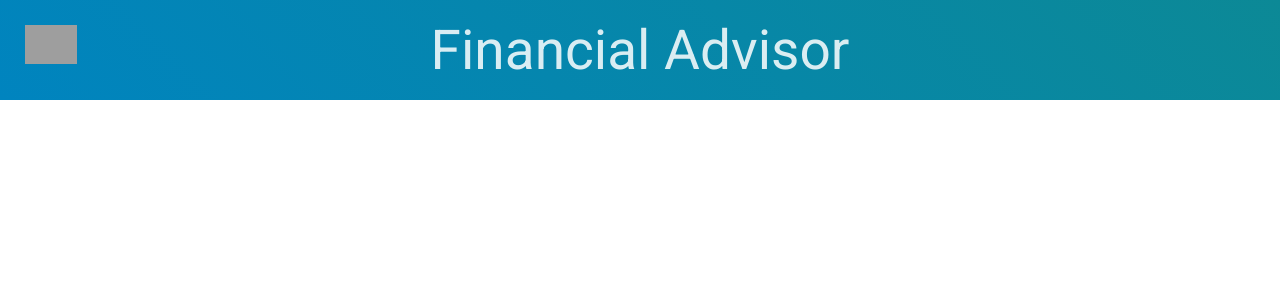
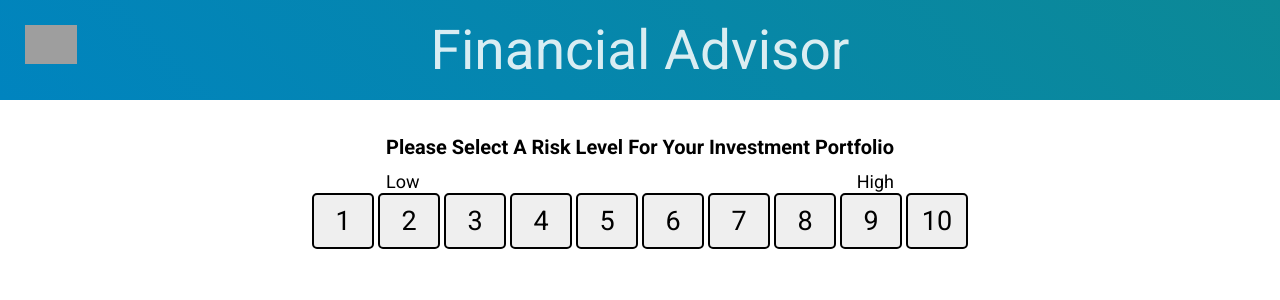
Before and after one commit to aandrade1980/financial-advisor, a React (Create React App) app: page / in a window 1280 px wide. Shown: the top 300 px of the page. Built offline with nearby package versions, Linux system fonts and the light colour scheme; grey boxes are pictures that could not be loaded.

Commit message:
Added risk cmp. Added sass. Added risk data

```diff
--- a/src/App.js
+++ b/src/App.js
@@ -3,11 +3,13 @@ import "./App.scss";
 
 // Components
 import { Header } from "./components/Header";
+import RiskSelector from "./components/RiskSelector";
 
 function App() {
   return (
     <div className="App">
       <Header title="Financial Advisor" />
+      <RiskSelector />
     </div>
   );
 }
--- a/src/App.scss
+++ b/src/App.scss
@@ -28,6 +28,7 @@ body {
 ul {
   margin: 0;
   padding: 0;
+  list-style: none;
 }
 
 header {
@@ -55,3 +56,41 @@ header {
   display: flex;
   align-items: center;
 }
+
+.risk-selector-container {
+  display: flex;
+  justify-content: center;
+  flex-direction: column;
+  align-items: center;
+}
+
+.risk-selector-header {
+  display: flex;
+  flex-direction: column;
+}
+
+.risk-selector-header-title {
+  font-size: 20px;
+}
+
+.risk-selector-header-labels {
+  display: flex;
+  font-size: 18px;
+  justify-content: space-between;
+}
+
+.risk-selector-buttons-list {
+  display: flex;
+}
+
+.risk-selector-button {
+  height: 56px;
+  width: 62px;
+  color: black;
+  border: 2px solid black;
+  border-radius: 5px;
+  margin: 2px;
+  font-size: 27px;
+  font-weight: 500;
+  cursor: pointer;
+}
--- /dev/null
+++ b/src/RiskData.js
@@ -0,0 +1,82 @@
+export const riskLevels = [
+  {
+    risk: 1,
+    bonds: 80,
+    largeCap: 20,
+    midCap: 0,
+    foreign: 0,
+    smallCap: 0
+  },
+  {
+    risk: 2,
+    bonds: 70,
+    largeCap: 15,
+    midCap: 15,
+    foreign: 0,
+    smallCap: 0
+  },
+  {
+    risk: 3,
+    bonds: 60,
+    largeCap: 15,
+    midCap: 15,
+    foreign: 10,
+    smallCap: 0
+  },
+  {
+    risk: 4,
+    bonds: 50,
+    largeCap: 20,
+    midCap: 20,
+    foreign: 10,
+    smallCap: 0
+  },
+  {
+    risk: 5,
+    bonds: 40,
+    largeCap: 20,
+    midCap: 20,
+    foreign: 20,
+    smallCap: 0
+  },
+  {
+    risk: 6,
+    bonds: 35,
+    largeCap: 25,
+    midCap: 5,
+    foreign: 30,
+    smallCap: 5
+  },
+  {
+    risk: 7,
+    bonds: 20,
+    largeCap: 25,
+    midCap: 25,
+    foreign: 25,
+    smallCap: 5
+  },
+  {
+    risk: 8,
+    bonds: 10,
+    largeCap: 20,
+    midCap: 40,
+    foreign: 20,
+    smallCap: 10
+  },
+  {
+    risk: 9,
+    bonds: 5,
+    largeCap: 15,
+    midCap: 40,
+    foreign: 25,
+    smallCap: 15
+  },
+  {
+    risk: 10,
+    bonds: 0,
+    largeCap: 5,
+    midCap: 25,
+    foreign: 30,
+    smallCap: 40
+  }
+];
--- /dev/null
+++ b/src/components/RiskSelector.js
@@ -0,0 +1,28 @@
+import React, { Component } from "react";
+
+// Components
+import RiskSelectorHeader from "./RiskSelectorHeader";
+import RiskSelectorButton from "./RiskSelectorButton";
+
+import { riskLevels } from "../RiskData";
+
+export default class RiskSelector extends Component {
+  render() {
+    return (
+      <div className="risk-selector-container">
+        <RiskSelectorHeader title="Please Select A Risk Level For Your Investment Portfolio" />
+        <div>
+          {riskLevels && (
+            <ul className="risk-selector-buttons-list">
+              {riskLevels.map(level => (
+                <li key={level.risk}>
+                  <RiskSelectorButton riskLevel={level.risk} />
+                </li>
+              ))}
+            </ul>
+          )}
+        </div>
+      </div>
+    );
+  }
+}
--- /dev/null
+++ b/src/components/RiskSelectorButton.js
@@ -0,0 +1,18 @@
+import React from "react";
+
+const RiskSelectorButton = ({ riskLevel }) => {
+  const handleClick = () => {
+    console.log("click on risk level => ", riskLevel);
+  };
+  return (
+    <button
+      className="risk-selector-button"
+      type="button"
+      onClick={handleClick}
+    >
+      {riskLevel}
+    </button>
+  );
+};
+
+export default RiskSelectorButton;
--- /dev/null
+++ b/src/components/RiskSelectorHeader.js
@@ -0,0 +1,15 @@
+import React from "react";
+
+const RiskSelectorHeader = ({ title }) => {
+  return (
+    <div className="risk-selector-header">
+      <h2 className="risk-selector-header-title">{title}</h2>
+      <div className="risk-selector-header-labels">
+        <span>Low</span>
+        <span>High</span>
+      </div>
+    </div>
+  );
+};
+
+export default RiskSelectorHeader;
```
